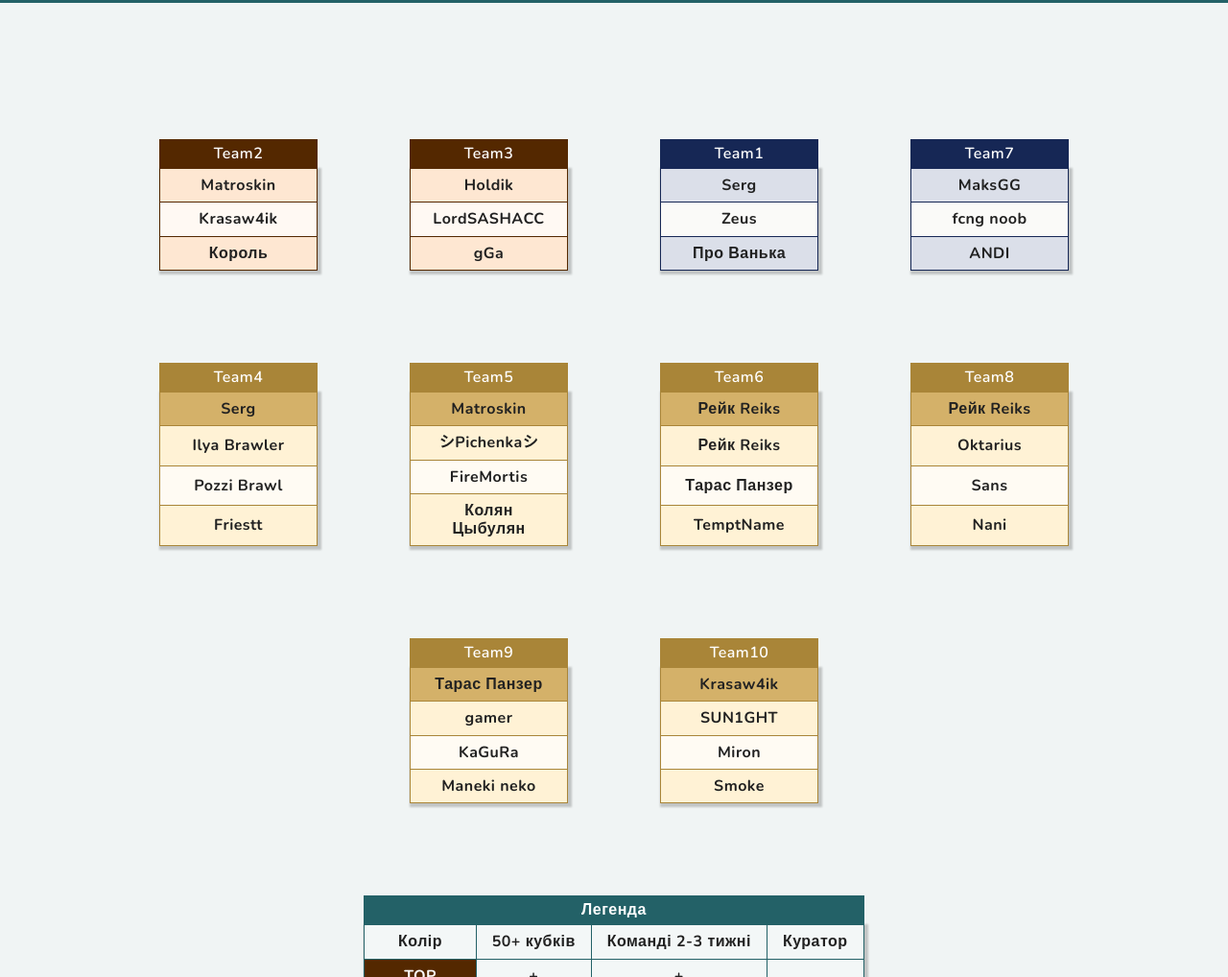
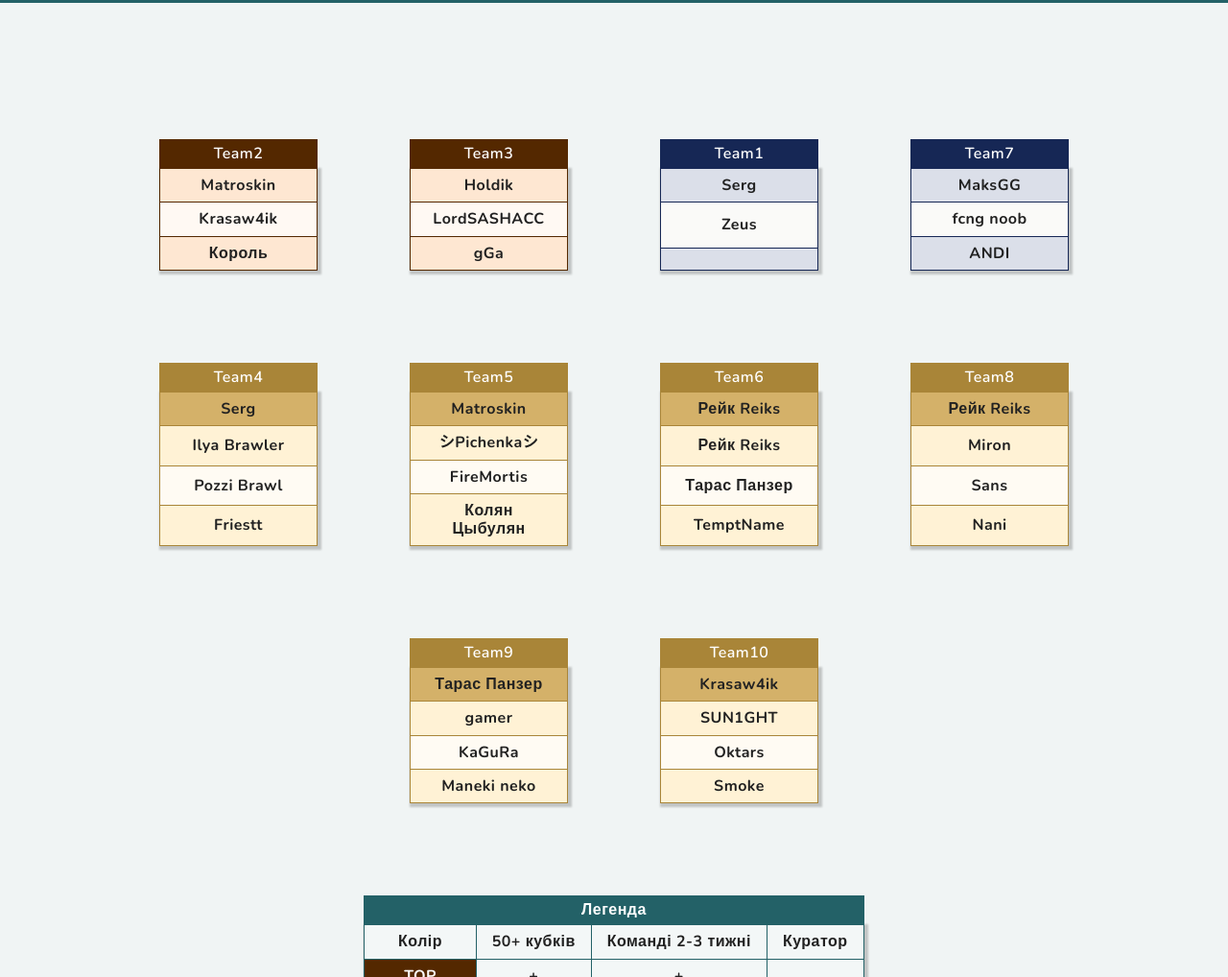
Before and after one commit to MaksoN03/Ukraine-bs, a plain HTML site: page index.html in a window 1280 px wide. Shown: the part 82-1100 px from the top of the page at 96% size. Drawn offline with nearby package versions, Linux system fonts and the light colour scheme; a web font is replaced by a local one.

Commit message:
Update index.html

```diff
--- a/index.html
+++ b/index.html
@@ -128,7 +128,7 @@
               </tr>
               <tr>
                 <th class="team1-th">
-                  <span>Про Ванька</span>
+                  <span></span>
                 </th>
               </tr>
             </tbody>
@@ -258,7 +258,7 @@
             <tbody>
               <tr>
                 <th class="team8-th">
-                  <span>Oktarius</span>
+                  <span>Miron</span>
                 </th>
               </tr>
               <tr class="team8-tr">
@@ -321,7 +321,7 @@
               </tr>
               <tr class="team10-tr">
                 <th class="team10-th">
-                  <span>Miron</span>
+                  <span>Oktars</span>
                 </th>
               </tr>
               <tr>
```
